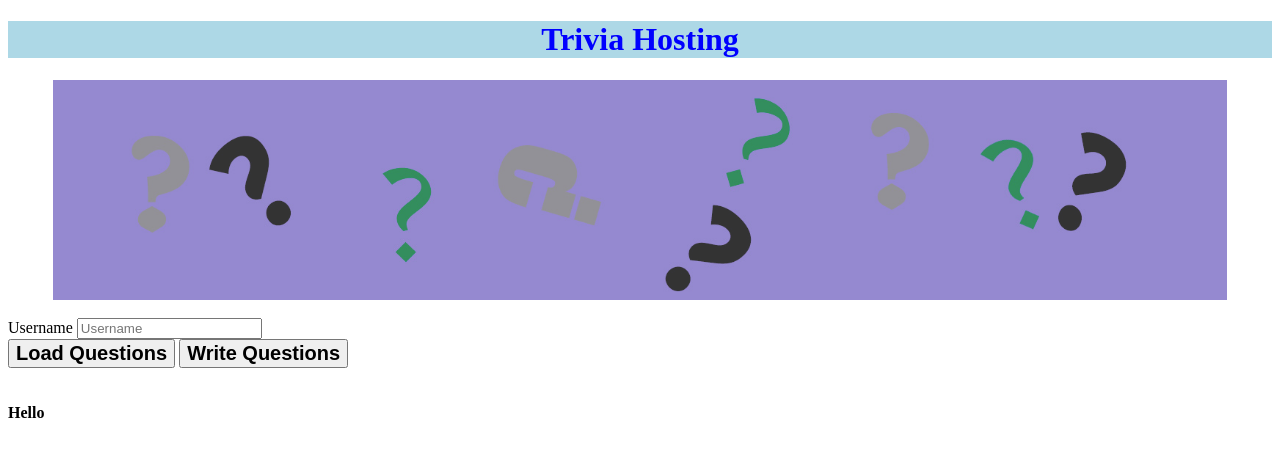
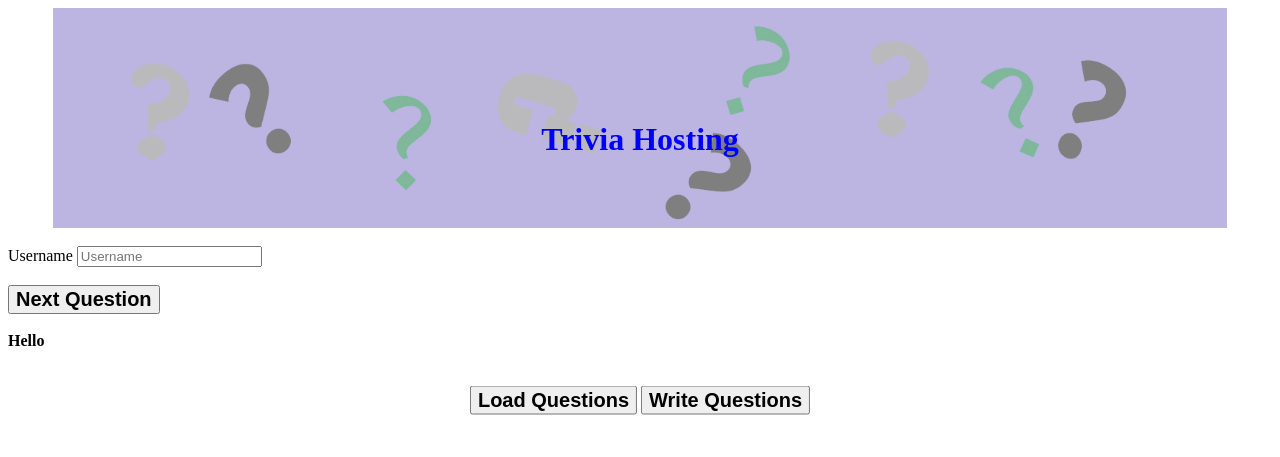
Before and after one commit to cal65/TriviaNight, a Flask app: page / in a window 1280 px wide. Shown: the top 457 px of the page. Run offline with Flask 2, Linux system fonts and the light colour scheme.

```diff
--- a/load_answers.py
+++ b/load_answers.py
@@ -2,11 +2,11 @@ from flask import Flask, render_template, request, jsonify
 import requests
 from flask_sqlalchemy import SQLAlchemy
 import logging
-from db import Questions, Responses
+from application import db
+from application.data import Questions, Responses
 logging.basicConfig(level=logging.DEBUG)
 
 app = Flask(__name__)
-
 
 @app.route("/hi")
 def welcome():
@@ -31,9 +31,12 @@ def user(user_id):
 
 @app.route('/load-question', methods=['POST'])
 def load_questions():
+	#session.query(user).filter(user.author_id==user)
 	user = request.form['user']
-	#session.query(user).filter(user.author_id==user)
-	return jsonify({'question': "Question by " + user + ": What is this?"})
+	if type(user) == str and len(user) > 0:
+			return jsonify({'question': "Question by " + user + ": What is this?"})
+
+	return jsonify({'error' : 'Missing data!'})
 
 @app.route("/create-question", methods=['POST', 'GET'])
 def add_question():
@@ -55,4 +58,5 @@ def add_question():
 	else:
 		return 'Sorry: ' + str(request)
 
-app.run(port=9999)
+if __name__ == '__main__':
+	app.run(port=9999)
--- a/static/css/styles.css
+++ b/static/css/styles.css
@@ -1,7 +1,16 @@
+.head-div {
+	position: relative;
+  	text-align: center;
+  	color: white;
+}
+
 h1 {
+	position: absolute;
+  	top: 50%;
+  	left: 50%;
+  	transform: translate(-50%, -50%);
 	color: blue;
 	text-align: center;
-	background-color: lightblue;
 }
 
 button {
@@ -13,7 +22,7 @@ img {
 	display: block;
   	margin-left: auto;
   	margin-right: auto;
-  	opacity: 0.8;
+  	opacity: 0.5;
 }
 
 .panel1 {
@@ -24,3 +33,16 @@ img {
 	min-height: 20px;
 	display: none;
 }
+
+.center {
+	margin: 0;
+  	position: absolute;
+  	top: 50%;
+  	left: 50%;
+  	-ms-transform: translate(-50%, -50%);
+  	transform: translate(-50%, -50%);
+}
+
+.hidden-button-1 {
+	display: none;
+}
--- a/templates/landing.html
+++ b/templates/landing.html
@@ -13,37 +13,38 @@
 </head>
 
 <body>
+	<div class="head-div">
+		<img id="panel" class="QuestionPanel--block" src="/static/question_panel.jpg" style="width:100x; height:220px;"></img>
 		<h1> Trivia Hosting </h1>
+	</div>
 
-	<img id="panel" class="QuestionPanel--block" src="/static/question_panel.jpg" style="width:100x; height:220px;"></img>
 	<br>
-	<form class='form1'>
 	<div class = "form-group">
 		<label for = "userInput">Username</label>
 		<input type="text" class="form-control" id="userInput" placeholder="Username">
 	</div>
-	</form>
-	<button type="button" id = "button-load" > Load Questions </button>
-	<button type="button" id = "button-write" onclick="location.href='question-form';"> Write Questions </button>
+	<div class ="center">
+		<button type="button" id = "button-load"> Load Questions </button>
+		<button type="button" id = "button-load" onclick="location.href='question-form';"> Write Questions </button>
+	</div>
 	<br>
-	<div class="panel1" id="panel1">
-		Loaded Questions <br>
-		More content
-	</div>
+	<div class="panel1" id="panel1" role="alert"> </div>
+	<button type="hidden-button" id = "hidden-button-1"> Next Question </button>
 	<script src="https://ajax.googleapis.com/ajax/libs/jquery/3.5.1/jquery.min.js"></script>
 
 	<script>
 	$(document).ready(function() {
 		$('#button-load').on('click', function(event) {
 					$.ajax({
-						load : {
+						data : {
 							user: $('#userInput').val()
 						},
 						type : 'POST',
 						url : '/load-question'
 					})
-					.done(function(load){
-						$('#panel1').text(load.question).show(200);
+					.done(function(data){
+						$('#panel1').text(data.question).show(200);
+						$('$hidden-button-1').show(200);
 					});
 		});
 	});
```
Lines whose indentation alone changed are shown as unchanged.
